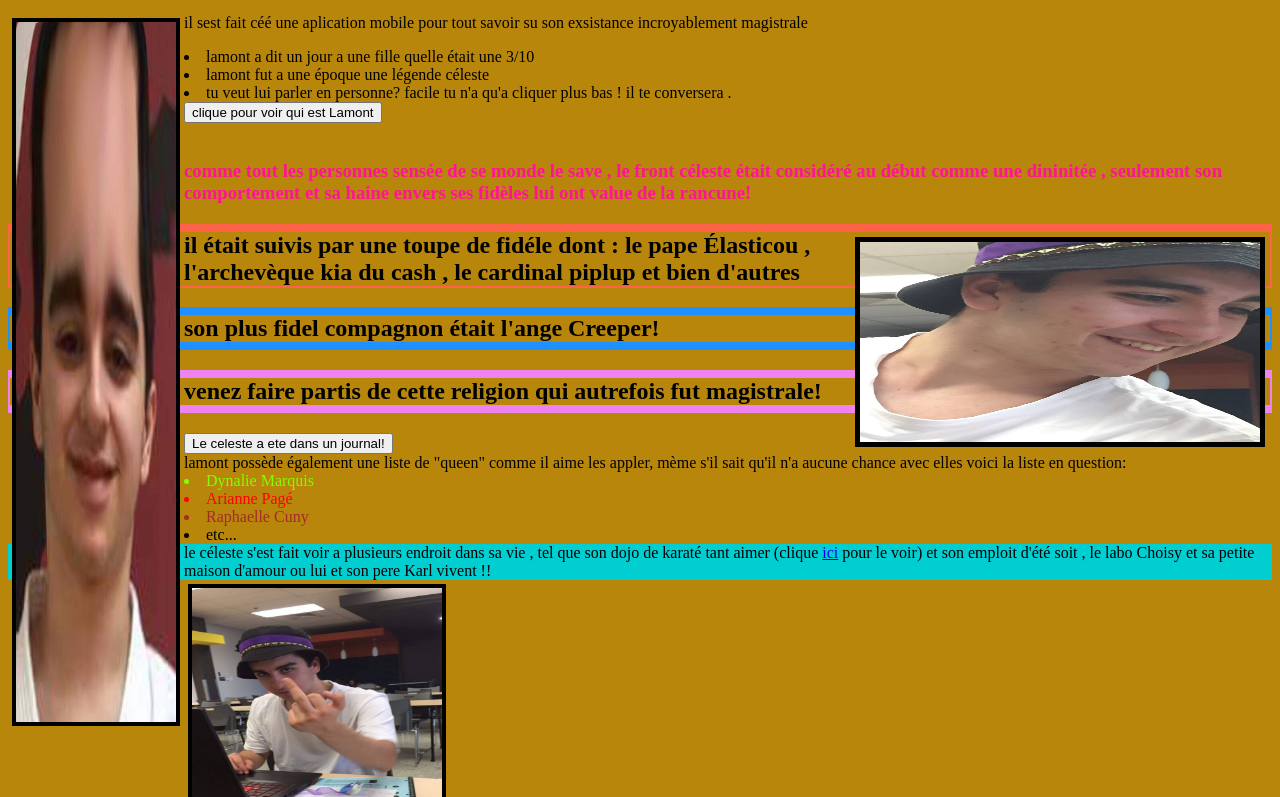
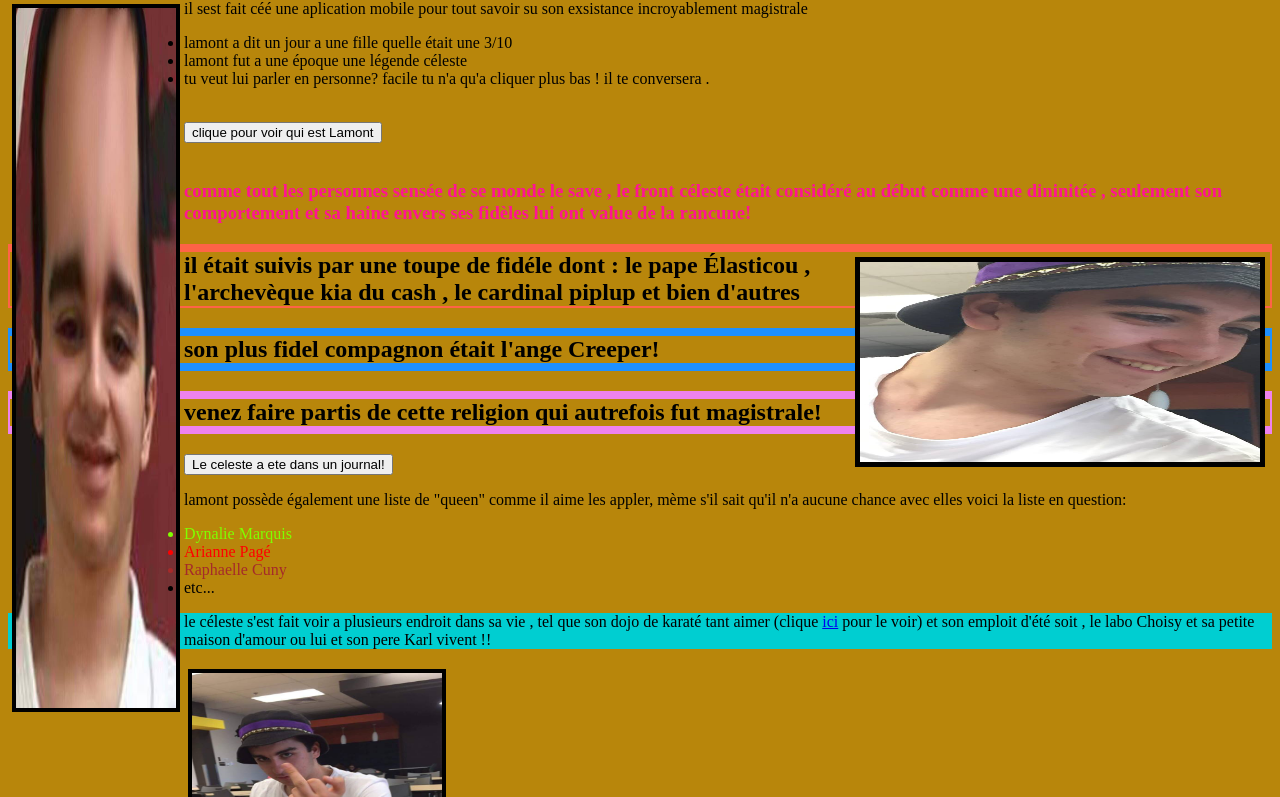
Before and after one commit to Kiramm3/lamonisme, a plain HTML site: page lamont.html in a window 1280 px wide. Shown: the part 66-863 px from the top of the page. Drawn offline with Linux system fonts and the light colour scheme.

Commit message:
Fixes & organisation

```diff
--- a/lamont.html
+++ b/lamont.html
@@ -1,45 +1,55 @@
-<!DOCTYPE HTML PUBLIC "-//W3C//DTD HTML 4.01 Transitional//EN"
- "http://www.w3.org/TR/html4/loose.dtd">
+<!DOCTYPE htmml>
 <html>
+
 <body style="background-color:DarkGoldenRod ; ">
   <h1 style="COLOR: red">Lamont le c&eacute;leste</h1>
-    <img border="4" hspace="4" vspace="4" src="lamon3.jpg" width="160" align="left" height="700">il
-    sest fait c&eacute;&eacute; une aplication mobile pour tout savoir su son exsistance
-    incroyablement magistrale <ul></ul>
+
+  <img border="4" hspace="4" vspace="4" src="lamon3.jpg" width="160" align="left" height="700">
+  <p>
+    il sest fait c&eacute;&eacute; une aplication mobile pour tout savoir su son exsistance incroyablement magistrale
+  </p>
+  <ul>
     <li>lamont a dit un jour a une fille quelle &eacute;tait une 3/10</li>
     <li>lamont fut a une &eacute;poque une l&eacute;gende c&eacute;leste</li>
-    <li>tu veut lui parler en personne? facile tu n'a qu'a cliquer plus bas ! il te
-    conversera .</lo>
+    <li>tu veut lui parler en personne? facile tu n'a qu'a cliquer plus bas ! il te conversera .</li>
+  </ul>
   <br/>
+
   <a href="https://www.facebook.com/antoine.lamontagne.359" target="_blank"><input type="button" value="clique pour voir qui est Lamont"></a><br>
   <br>
-    <h3 style="COLOR: deeppink">comme tout les personnes sens&eacute;e de se monde le
-    save , le front c&eacute;leste &eacute;tait consid&eacute;r&eacute; au d&eacute;but
-    comme une dininit&eacute;e , seulement son comportement et sa haine envers ses fid&egrave;les
-    lui ont value de la rancune!&nbsp;
-    <h2 style="BORDER-TOP: tomato 8px solid; BORDER-RIGHT: tomato 2px solid; BORDER-BOTTOM: tomato 2px solid; BORDER-LEFT: tomato 2px solid"><img border="5" hspace="5" vspace="5" src="lamont.jpg" width="400" align="right" height="200">il
-    &eacute;tait suivis par une toupe de fid&eacute;le dont : le pape &Eacute;lasticou
-    , l'archev&egrave;que kia du cash , le cardinal piplup et bien d'autres
-    <h2 style="BORDER-TOP: dodgerblue 8px solid; BORDER-RIGHT: dodgerblue 2px solid; BORDER-BOTTOM: dodgerblue 8px solid; BORDER-LEFT: dodgerblue 2px solid">son
-    plus fidel compagnon &eacute;tait l'ange Creeper!
-    <h2 style="BORDER-TOP: violet 8px solid; BORDER-RIGHT: violet 2px solid; BORDER-BOTTOM: violet 8px solid; BORDER-LEFT: violet 2px solid">venez
-    faire partis de cette religion qui autrefois fut magistrale!</h2>
+
+  <h3 style="COLOR: deeppink">
+    comme tout les personnes sens&eacute;e de se monde le save , le front c&eacute;leste &eacute;tait consid&eacute;r&eacute; au d&eacute;but comme une dininit&eacute;e , seulement son comportement et sa haine envers ses fid&egrave;les lui ont value de la rancune!&nbsp;
+    <h2 style="BORDER-TOP: tomato 8px solid; BORDER-RIGHT: tomato 2px solid; BORDER-BOTTOM: tomato 2px solid; BORDER-LEFT: tomato 2px solid"><img border="5" hspace="5" vspace="5" src="lamont.jpg" width="400" align="right" height="200">
+      il &eacute;tait suivis par une toupe de fid&eacute;le dont : le pape &Eacute;lasticou , l'archev&egrave;que kia du cash , le cardinal piplup et bien d'autres
+      <h2 style="BORDER-TOP: dodgerblue 8px solid; BORDER-RIGHT: dodgerblue 2px solid; BORDER-BOTTOM: dodgerblue 8px solid; BORDER-LEFT: dodgerblue 2px solid">
+        son plus fidel compagnon &eacute;tait l'ange Creeper!
+        <h2 style="BORDER-TOP: violet 8px solid; BORDER-RIGHT: violet 2px solid; BORDER-BOTTOM: violet 8px solid; BORDER-LEFT: violet 2px solid">
+          venez faire partis de cette religion qui autrefois fut magistrale!
+        </h2>
       </h2>
     </h2>
   </h3>
-    <a href="https://www.lhebdodustmaurice.com/resultats-de-coupe-quebec-karate/spo-cocktail-karate/" target="_blank"><input type="button" value="Le celeste a ete dans un journal!"></a><br>
-    lamont poss&egrave;de &eacute;galement une liste de "queen" comme il aime les appler,
-    m&egrave;me s'il sait qu'il n'a aucune chance avec elles voici la liste en question:</li>
+
+  <a href="https://www.lhebdodustmaurice.com/resultats-de-coupe-quebec-karate/spo-cocktail-karate/" target="_blank"><input type="button" value="Le celeste a ete dans un journal!"></a>
+  <br>
+
+  <p>
+    lamont poss&egrave;de &eacute;galement une liste de "queen" comme il aime les appler, m&egrave;me s'il sait qu'il n'a aucune chance avec elles voici la liste en question:
+  </p>
+  <ul>
     <li style="COLOR: chartreuse">Dynalie Marquis</li>
     <li style="COLOR: red">Arianne Pag&eacute;</li>
     <li style="COLOR: brown">Raphaelle Cuny</li>
-    <li>etc...
+    <li>etc...</li>
+  </ul>
+
   <div style="WIDTH: 100%; BACKGROUND: darkturquoise">
-      le c&eacute;leste s'est fait voir a plusieurs endroit dans sa vie , tel que son
-      dojo de karat&eacute; tant aimer (clique <a href="http://guymonykaratedo.com">ici</a>
-      pour le voir) et son emploit d'&eacute;t&eacute; soit , le labo Choisy et sa petite
-      maison d'amour ou lui et son pere Karl vivent !!
+    <p>
+      le c&eacute;leste s'est fait voir a plusieurs endroit dans sa vie , tel que son dojo de karat&eacute; tant aimer (clique <a href="http://guymonykaratedo.com">ici</a> pour le voir) et son emploit d'&eacute;t&eacute; soit , le labo Choisy et sa petite maison d'amour ou lui et son pere Karl vivent !!
+    </p>
   </div>
-    <img border="4" hspace="4" vspace="4" src="lamon2.jpg" width="250" height="300"></li>
+  <img border="4" hspace="4" vspace="4" src="lamon2.jpg" width="250" height="300">
 </body>
+
 </html>
```
Also changed, not shown: index.html (+12 -13 lines), info.html (+12 -12 lines), milieu.html (+15 -9 lines), parent.html (+8 -6 lines), sous.html (+4 -10 lines), style.css (added, +8 -0 lines). Lines whose indentation alone changed are shown as unchanged.
